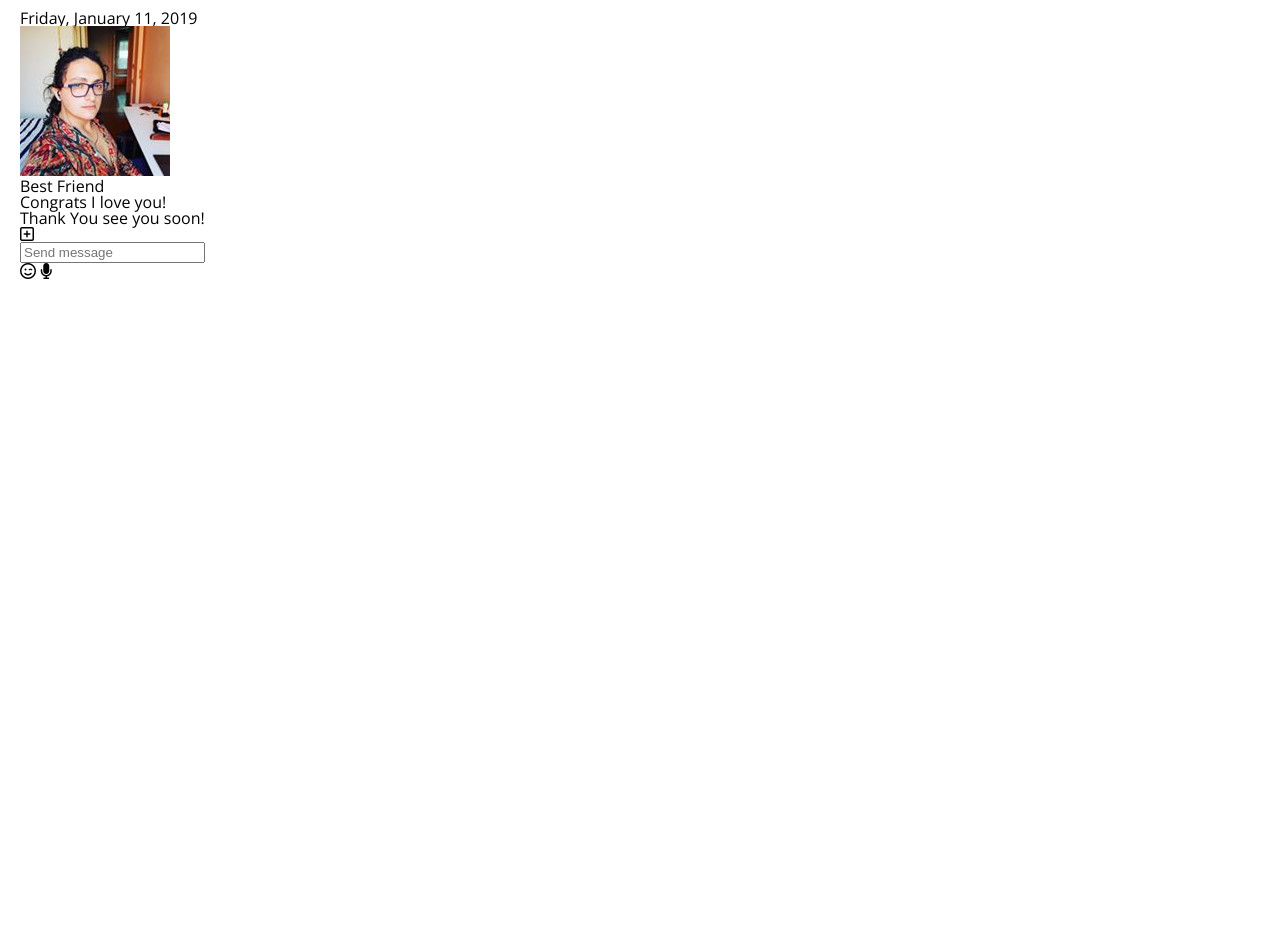
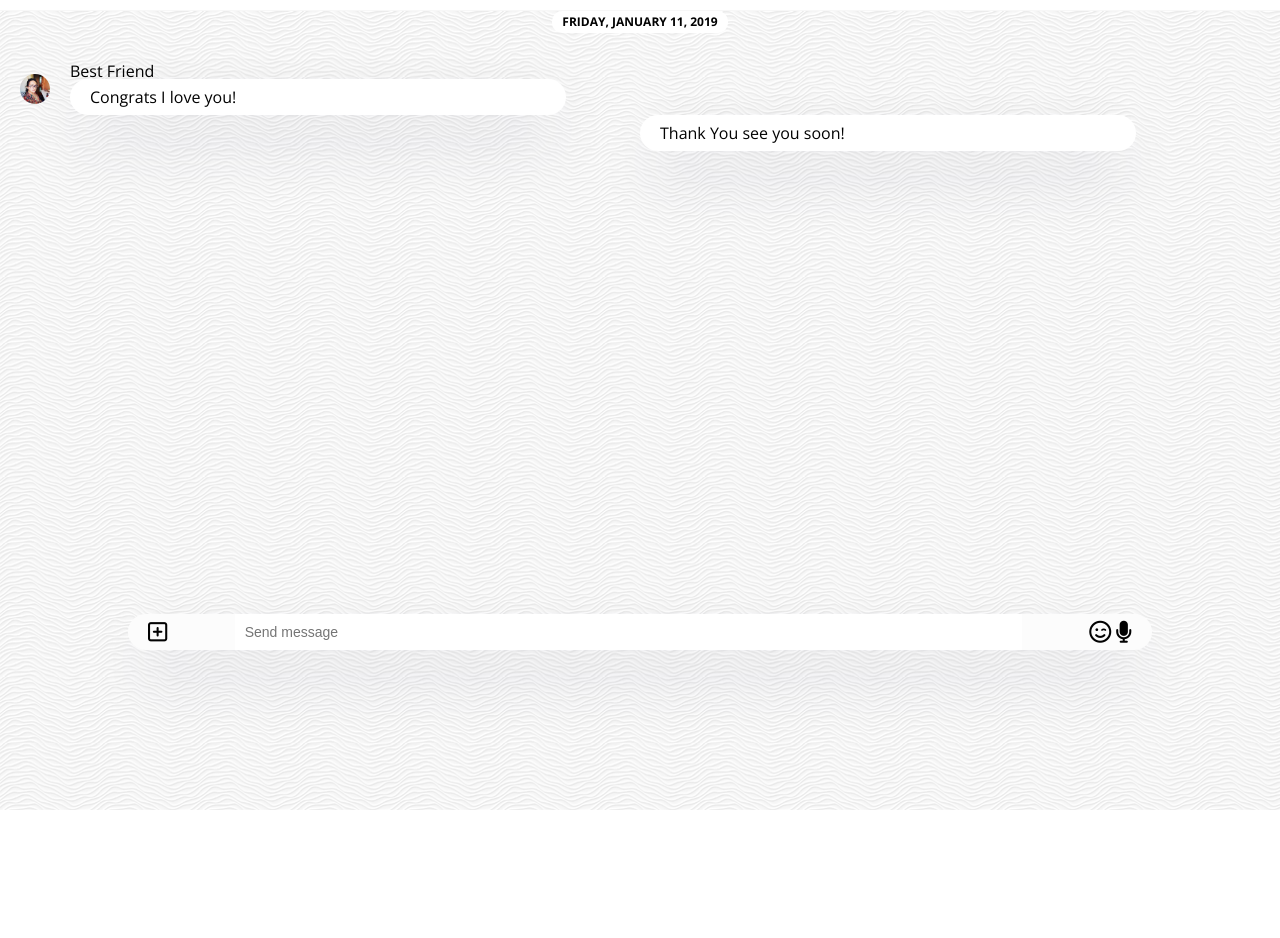
Before and after one commit to linkedfiles/kakao-clone2.0, a plain HTML site: page chat.html in a window 1280 px wide. Shown: the part 100-1038 px from the top of the page. After the commit the page ends 920 px from the top, so only its background shows below. Drawn offline with nearby package versions, Linux system fonts and the light colour scheme.

Commit message:
add chat.css

```diff
--- a/chat.html
+++ b/chat.html
@@ -8,7 +8,7 @@
     <link rel="stylesheet" href="css\styles.css" />
     <title>Chat | Kakao clone</title>
   </head>
-  <body>
+  <body class="chats-body">
     <div class="status-bar">
       <div class="status-bar__column">
         <span class="status-bar__colock">13:54</span>
@@ -38,7 +38,7 @@
         </span>
       </div>
     </header>
-    <main class="chat">
+    <main class="chat-screen">
       <ul class="chat__messages">
         <span class="chat__timestamp">Friday, January 11, 2019</span>
         <li class="incoming-message message">
@@ -52,11 +52,10 @@
               Congrats I love you!
             </div>
           </div>
+        </li>
+        <li class="sent-message message">
           <span class="message__timestamp"></span>
-        </li>
-        <li class="incoming-message message">
           <div class="message__content">
-            <span class="message__timestamp"></span>
             <div class="message_bubble">
               Thank You see you soon!
             </div>
@@ -64,18 +63,18 @@
         </li>
       </ul>
     </main>
-    <div class="caht__write">
-      <div class="chat__writecolumn">
+    <div class="chat__write">
+      <div class="chat__write-column">
         <i class="far fa-plus-square"></i>
       </div>
-      <div class="chat__writecolumn">
+      <div class="chat__write-column">
         <input
           type="text"
           placeholder="Send message"
           class="chat_write-input"
         />
       </div>
-      <div class="chat__writecolumn">
+      <div class="chat__write-column">
         <span class="chat__write-icon">
           <i class="far fa-smile-wink"></i>
         </span>
--- /dev/null
+++ b/css/chat.css
@@ -0,0 +1,102 @@
+.chats-body {
+  padding: 10px 0px;
+}
+
+.chats-body .header,
+.chats-body .status-bar {
+  padding: 0px 20px;
+}
+
+.chat-screen {
+  background-image: url("../images/chatBg.png");
+  min-height: 100vh;
+}
+
+.chat-screen .chat__messages {
+  border-top: 1px solid #f7f7f7;
+  display: flex;
+  flex-direction: column;
+  align-items: center;
+  padding-top: 30px;
+  padding: 0px 20px;
+}
+
+.chat__write {
+  position: fixed;
+  bottom: 50px;
+  width: 80%;
+  margin: 0 auto;
+  left: 0;
+  right: 0;
+  display: flex;
+  justify-content: space-between;
+  align-items: center;
+  background-color: #fcfcfc;
+  padding: 0px 20px;
+  border-radius: 40px;
+  box-shadow: 0 30px 60px -12px rgba(50, 50, 93, 0.25),
+    0 18px 36px -18px rgba(0, 0, 0, 0.3), 0 -12px 36px -8px rgba(0, 0, 0, 0.025);
+}
+
+.chat__write i {
+  font-size: 22px;
+}
+
+.chat__write-column:nth-child(2) {
+  width: 80%;
+}
+
+.chat__write-column input {
+  padding: 10px;
+  width: 100%;
+  border: none;
+  font-size: 14px;
+}
+
+.chat__write-column input:focus {
+  outline: none;
+}
+
+.chat__messages .chat__timestamp {
+  background-color: white;
+  font-size: 12px;
+  padding: 5px 10px;
+  border-radius: 10px;
+  margin-bottom: 30px;
+  box-shadow: 0 30px 60px -12px rgba(50, 50, 93, 0.25),
+    0 18px 36px -18px rgba(0, 0, 0, 0.3), 0 -12px 36px -8px rgba(0, 0, 0, 0.025);
+  text-transform: uppercase;
+  font-weight: 700;
+}
+
+.message {
+  display: flex;
+  align-items: center;
+  width: 50%;
+}
+
+.message .message__content {
+  width: 80%;
+}
+
+.incoming-message {
+  align-self: flex-start;
+}
+
+.sent-message {
+  align-self: flex-end;
+}
+
+.incoming-message img {
+  width: 30px;
+  border-radius: 15px;
+  margin-right: 20px;
+}
+
+.message .message_bubble {
+  background-color: white;
+  box-shadow: 0 30px 60px -12px rgba(50, 50, 93, 0.25),
+    0 18px 36px -18px rgba(0, 0, 0, 0.3), 0 -12px 36px -8px rgba(0, 0, 0, 0.025);
+  padding: 10px 20px;
+  border-radius: 20px;
+}
--- /dev/null
+++ b/css/settings.css
@@ -0,0 +1,22 @@
+.settings .settings__sections {
+  border-top: 1px solid #f7f7f7;
+  padding: 30px 0px;
+}
+
+.settings__setting .settings__icon {
+  font-size: 20px;
+  margin-right: 20px;
+}
+
+.settings__setting .settings__title {
+  font-size: 22px;
+  font-weight: 300;
+}
+
+.settings .settings__setting {
+  margin-bottom: 30px;
+}
+
+.settings .settings__setting:last-child {
+  margin-bottom: 0;
+}
--- a/css/styles.css
+++ b/css/styles.css
@@ -1,4 +1,4 @@
-@import url("https://fonts.googleapis.com/css?family=Open+Sans:400,600,700&display=swap");
+@import url("https://fonts.googleapis.com/css?family=Open+Sans:300,400,600,700&display=swap");
 @import "reset.css";
 @import "status-bar.css";
 @import "header.css";
@@ -7,6 +7,8 @@
 @import "friends.css";
 @import "find.css";
 @import "more.css";
+@import "settings.css";
+@import "chat.css";
 
 * {
   box-sizing: border-box;
@@ -18,7 +20,6 @@ body {
   color: #020202;
   font-family: "Open Sans", -apple-system, BlinkMacSystemFont, "Segoe UI",
     Roboto, Oxygen, Ubuntu, Cantarell, "Open Sans", "Helvetica Neue", sans-serif;
-  height: 100000px;
 }
 
 a {
```
Also changed, not shown: settings.html (+22 -0 lines), images/chatBg.png (added).
